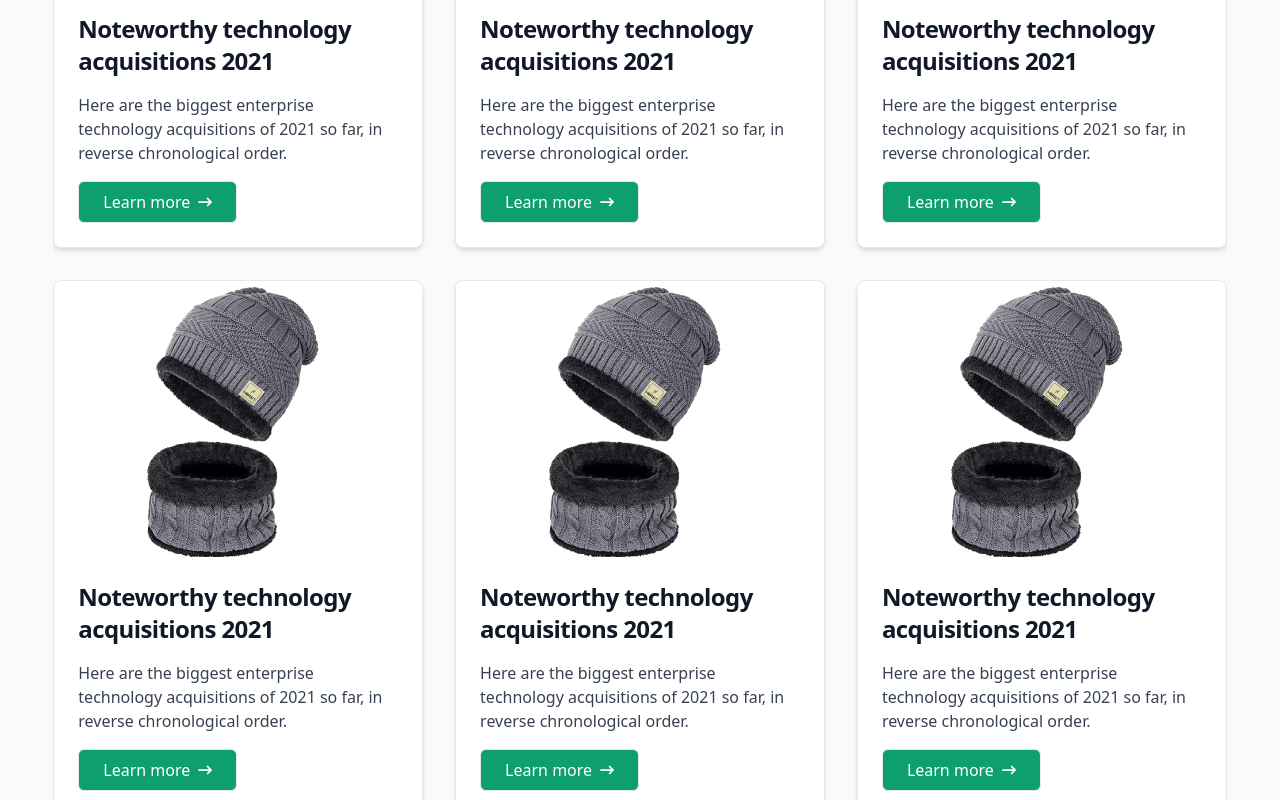
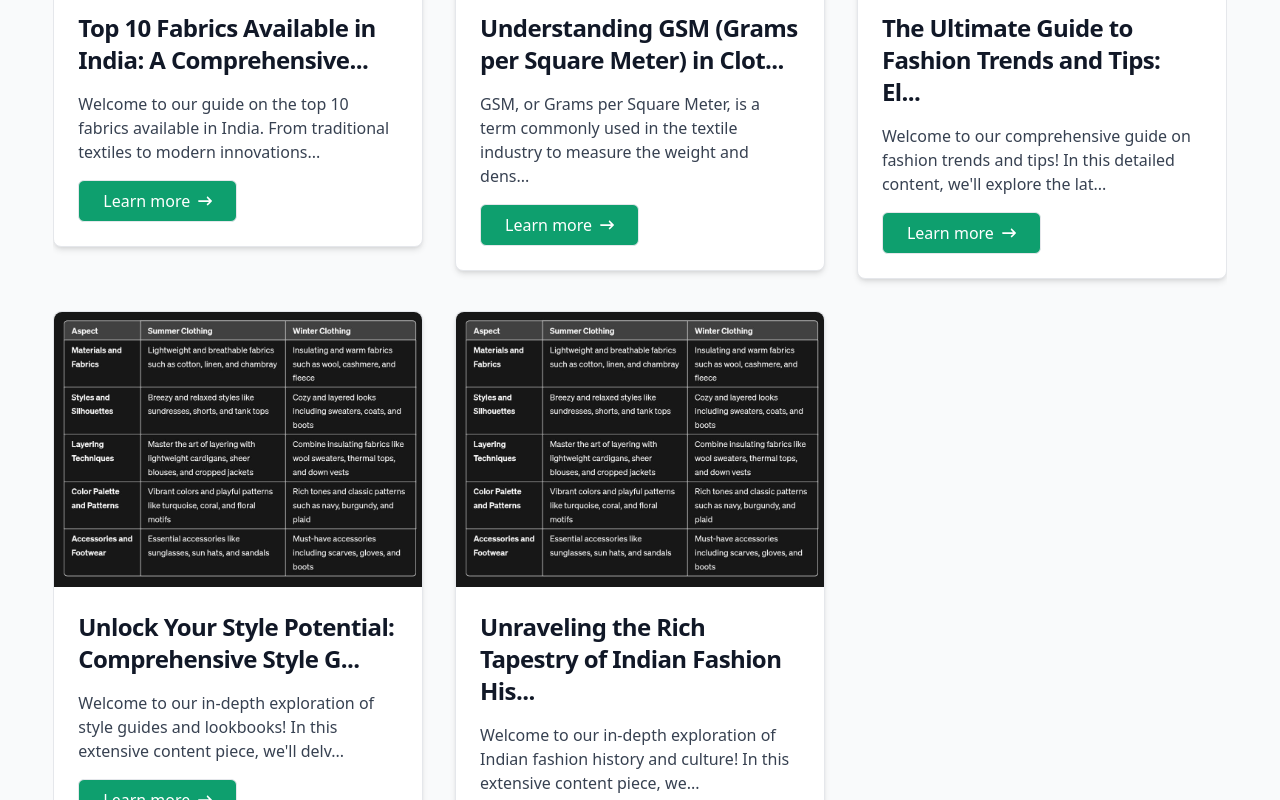
Before and after one commit to Abhishek12100/abhishek-heast-ecomm, a React (Vite) app: page /blogs in a window 1280 px wide. Shown: the part 560-1360 px from the top of the page. Built offline with nearby package versions, Linux system fonts and the light colour scheme.

Commit message:
adding the json of card and render the json to card

```diff
--- a/src/common/CardsCommon.jsx
+++ b/src/common/CardsCommon.jsx
@@ -1,27 +1,39 @@
-import React from 'react'
+import React, { useCallback, useEffect, useState } from 'react'
 import { Card } from 'flowbite-react';
-import image1 from '../assets/images/cap1.jpg';
+// import image1 from '../assets/images/cap1.jpg';
 import { FaArrowRightLong } from "react-icons/fa6";
+import { NavLink } from 'react-router-dom';
 
 function CardCommon({cardData}) {
+    const [blogData, setBlogData] = useState({});
+
+    useEffect(()=>{
+        setBlogData(cardData);
+    },[cardData])
+
+    const { title, short_desc, link , image } = blogData
+
+    console.log("title : ", title);
+
   return (
     <Card
 
       className="max-w-sm transition-all hover:scale-105 hover:shadow-md "
-      imgSrc={image1}
+      imgSrc={image}
+      imgAlt={title}
     //   renderImage={() => <Image loading='lazy' width={500} height={500} src="/images/blog/image-1.jpg" alt="image 1" />}
     >
       <h5 className="text-2xl font-bold tracking-tight text-gray-900 dark:text-white">
-        Noteworthy technology acquisitions 2021
+         { title?.slice(0, 50) }...
       </h5>
       <p className="font-normal text-gray-700 dark:text-gray-400">
-        Here are the biggest enterprise technology acquisitions of 2021 so far, in reverse chronological order.
+        { short_desc?.slice(0,110) }...
       </p>
       <div>
-        <button className='flex px-6 py-2 bg-green-500 text-white rounded-md font-[500] gap-x-2 items-center active:bg-transparent active:border-green-500 border-[0.01rem] active:text-green-500'>Learn more <span> <FaArrowRightLong className='text-sm' /></span></button>
+        <NavLink to={link}><button className='flex px-6 py-2 bg-green-500 text-white rounded-md font-[500] gap-x-2 items-center active:bg-transparent active:border-green-500 border-[0.01rem] active:text-green-500'>Learn more <span> <FaArrowRightLong className='text-sm' /></span></button></NavLink>
       </div>
     </Card>
   );
 }
 
-export default React.memo(CardCommon);
+export default CardCommon;
--- a/src/common/navigationBar.jsx
+++ b/src/common/navigationBar.jsx
@@ -6,21 +6,22 @@ import { NavLink } from 'react-router-dom';
 export function NavigationBar() {
   return (
     <Navbar className='bg-gray-200 ' fluid rounded>
-      <Navbar.Brand href="/">
+      <NavLink to={'/'}><Navbar.Brand>
         <img loading='lazy' src={logo} className="mr-3 h-[3rem] w-[12rem]" alt="logo_heast" />
         {/* <span className="self-center whitespace-nowrap text-xl font-semibold dark:text-white">Heast</span> */}
       </Navbar.Brand>
+      </NavLink>
       <div className="flex md:order-2">
 
         <Navbar.Toggle />
       </div>
       <Navbar.Collapse>
-        <NavLink className='capitalize' to={"/"}><Navbar.Link active>
+        <NavLink className='capitalize' to={"/"}><Navbar.Link>
           Home
         </Navbar.Link></NavLink>
         <NavLink to={"/about"} className='capitalize'><Navbar.Link className='capitalize'>About</Navbar.Link></NavLink>
         <Navbar.Link href="#productlist" className='capitalize'>product list</Navbar.Link>
-        <Navbar.Link href="/blogs" className='capitalize'>Blogs</Navbar.Link>
+        <NavLink to={'/blogs'}><Navbar.Link className='capitalize'>Blogs</Navbar.Link></NavLink>
         <Navbar.Link href="#contact" className='capitalize'>Contact Us</Navbar.Link>
 
       </Navbar.Collapse>
--- /dev/null
+++ b/src/json/Blogs-json.js
@@ -0,0 +1,75 @@
+// blog json
+import blogimg1 from '../assets/images/blog_image1.jpeg';
+import blogimg2 from '../assets/images/blog_image2.jpeg';
+export const BlogJson = [
+    {
+        id : 1,
+        title : "Top 10 Fabrics Available in India: A Comprehensive Guide",
+        short_desc : "Welcome to our guide on the top 10 fabrics available in India. From traditional textiles to modern innovations, India offers a diverse range of fabrics to cater to various needs and preferences. Whether you're looking for comfort, durability, or style, there's a fabric on this list to suit your requirements. Let's dive into the world of Indian textiles and explore these top 10 fabrics in detail",
+        image : blogimg2,
+        link : "/",
+        blogRead : [
+            {
+                main_title : "Top 10 Fabrics Available in India: A Comprehensive Guide",
+                full_description : "Welcome to our guide on the top 10 fabrics available in India. From traditional textiles to modern innovations, India offers a diverse range of fabrics to cater to various needs and preferences. Whether you're looking for comfort, durability, or style, there's a fabric on this list to suit your requirements. Let's dive into the world of Indian textiles and explore these top 10 fabrics in detail. ",
+                full_image : blogimg2
+            }
+        ]
+    },
+    {
+        id : 2,
+        title : "Understanding GSM (Grams per Square Meter) in Clothing",
+        short_desc : "GSM, or Grams per Square Meter, is a term commonly used in the textile industry to measure the weight and density of fabrics. It plays a crucial role in determining the quality, feel, and performance of clothing and textiles. In this article, we will delve into what GSM means in clothing and its significance in the manufacturing and selection of fabrics.",
+        image : blogimg2,
+        link : "/",
+        blogRead : [
+            {
+                main_title : "Understanding GSM (Grams per Square Meter) in Clothingx",
+                full_description : "Welcome to our guide on the top 10 fabrics available in India. From traditional textiles to modern innovations, India offers a diverse range of fabrics to cater to various needs and preferences. Whether you're looking for comfort, durability, or style, there's a fabric on this list to suit your requirements. Let's dive into the world of Indian textiles and explore these top 10 fabrics in detail. ",
+                full_image : blogimg2
+            }
+        ]
+    },
+    {
+        id : 3,
+        title : " The Ultimate Guide to Fashion Trends and Tips: Elevate Your Style Game",
+        short_desc : "Welcome to our comprehensive guide on fashion trends and tips! In this detailed content, we'll explore the latest trends, timeless style tips, and expert advice to help you elevate your fashion game. Whether you're a fashion enthusiast looking to stay ahead of the curve or someone seeking guidance on how to refine your personal style, you'll find valuable insights and inspiration here.",
+        image : blogimg2,
+        link : "/",
+        blogRead : [
+            {
+                main_title : " The Ultimate Guide to Fashion Trends and Tips: Elevate Your Style Game",
+                full_description : "Welcome to our comprehensive guide on fashion trends and tips! In this detailed content, we'll explore the latest trends, timeless style tips, and expert advice to help you elevate your fashion game. Whether you're a fashion enthusiast looking to stay ahead of the curve or someone seeking guidance on how to refine your personal style, you'll find valuable insights and inspiration here. ",
+                full_image : blogimg2
+            }
+        ]
+    },
+    {
+        id : 4,
+        title : "Unlock Your Style Potential: Comprehensive Style Guides and Lookbooks",
+        short_desc : "Welcome to our in-depth exploration of style guides and lookbooks! In this extensive content piece, we'll delve into the world of fashion inspiration, curated ensembles, and expert styling advice. Whether you're seeking guidance on refining your personal style or looking for fresh outfit ideas, you'll find everything you need to elevate your fashion game right here",
+        image : blogimg2,
+        link : "/",
+        blogRead : [
+            {
+                main_title : "Unlock Your Style Potential: Comprehensive Style Guides and Lookbooks",
+                full_description : "Welcome to our in-depth exploration of style guides and lookbooks! In this extensive content piece, we'll delve into the world of fashion inspiration, curated ensembles, and expert styling advice. Whether you're seeking guidance on refining your personal style or looking for fresh outfit ideas, you'll find everything you need to elevate your fashion game right here",
+                full_image : blogimg2
+            }
+        ]
+    },
+    {
+        id : 5,
+        title : "Unraveling the Rich Tapestry of Indian Fashion History and Culture",
+        short_desc : "Welcome to our in-depth exploration of Indian fashion history and culture! In this extensive content piece, we'll embark on a journey through the vibrant and diverse landscape of Indian textiles, clothing traditions, and sartorial expressions. From ancient civilizations to modern-day trends, India's fashion heritage is a testament to its rich cultural heritage and artistic legacy.",
+        image : blogimg2,
+        link : "/",
+        blogRead : [
+            {
+                main_title : "Unraveling the Rich Tapestry of Indian Fashion History and Culture",
+                full_description : "Welcome to our in-depth exploration of Indian fashion history and culture! In this extensive content piece, we'll embark on a journey through the vibrant and diverse landscape of Indian textiles, clothing traditions, and sartorial expressions. From ancient civilizations to modern-day trends, India's fashion heritage is a testament to its rich cultural heritage and artistic legacy.",
+                full_image : blogimg2
+            }
+        ]
+    }
+]
--- a/src/pages/blogs.jsx
+++ b/src/pages/blogs.jsx
@@ -2,6 +2,7 @@ import React from 'react'
 import LayoutCommon from '../common/LayoutCommon'
 import HeadingCommon from '../common/HeadingCommon'
 import CardsCommon from '../common/CardsCommon'
+import {BlogJson} from '../json/Blogs-json';
 
 function Blogs() {
   return (
@@ -10,27 +11,16 @@ function Blogs() {
             <HeadingCommon heading={"Blogs"} subHeading={"Know about our products"}></HeadingCommon>
             <div className='container my-[3rem] mx-auto '>
                 <div className='lg:grid lg:grid-cols-3 justify-around gap-[2rem]  overflow-hidden'>
-                    <div>
-                        <CardsCommon />
-                    </div>
-                    <div>
-                        <CardsCommon />
-                    </div>
-                    <div>
-                        <CardsCommon />
-                    </div>
-                    <div>
-                        <CardsCommon />
-                    </div>
-                    <div>
-                        <CardsCommon />
-                    </div>
-                    <div>
-                        <CardsCommon />
-                    </div>
-                    <div>
-                        <CardsCommon />
-                    </div>
+                {
+                    BlogJson && BlogJson.map((blog, index)=>{
+                        return <>
+                        <div key={index}>
+                            <CardsCommon cardData={blog}  />
+                        </div>
+                        </>
+                    })
+                }
+
                 </div>
             </div>
        </LayoutCommon>
```
Also changed, not shown: src/assets/images/blog_image1.jpeg (added), src/assets/images/blog_image2.jpeg (added).
